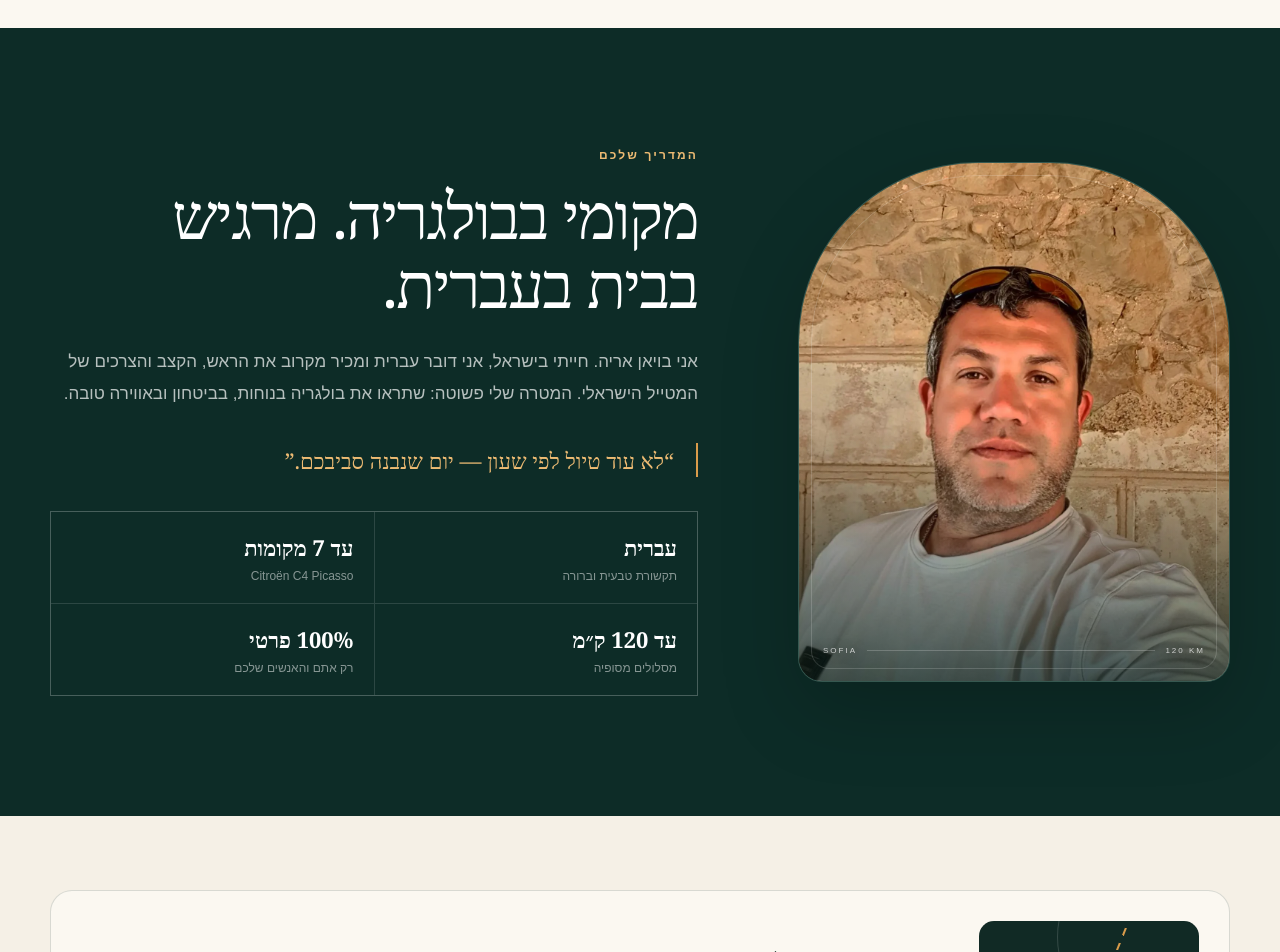
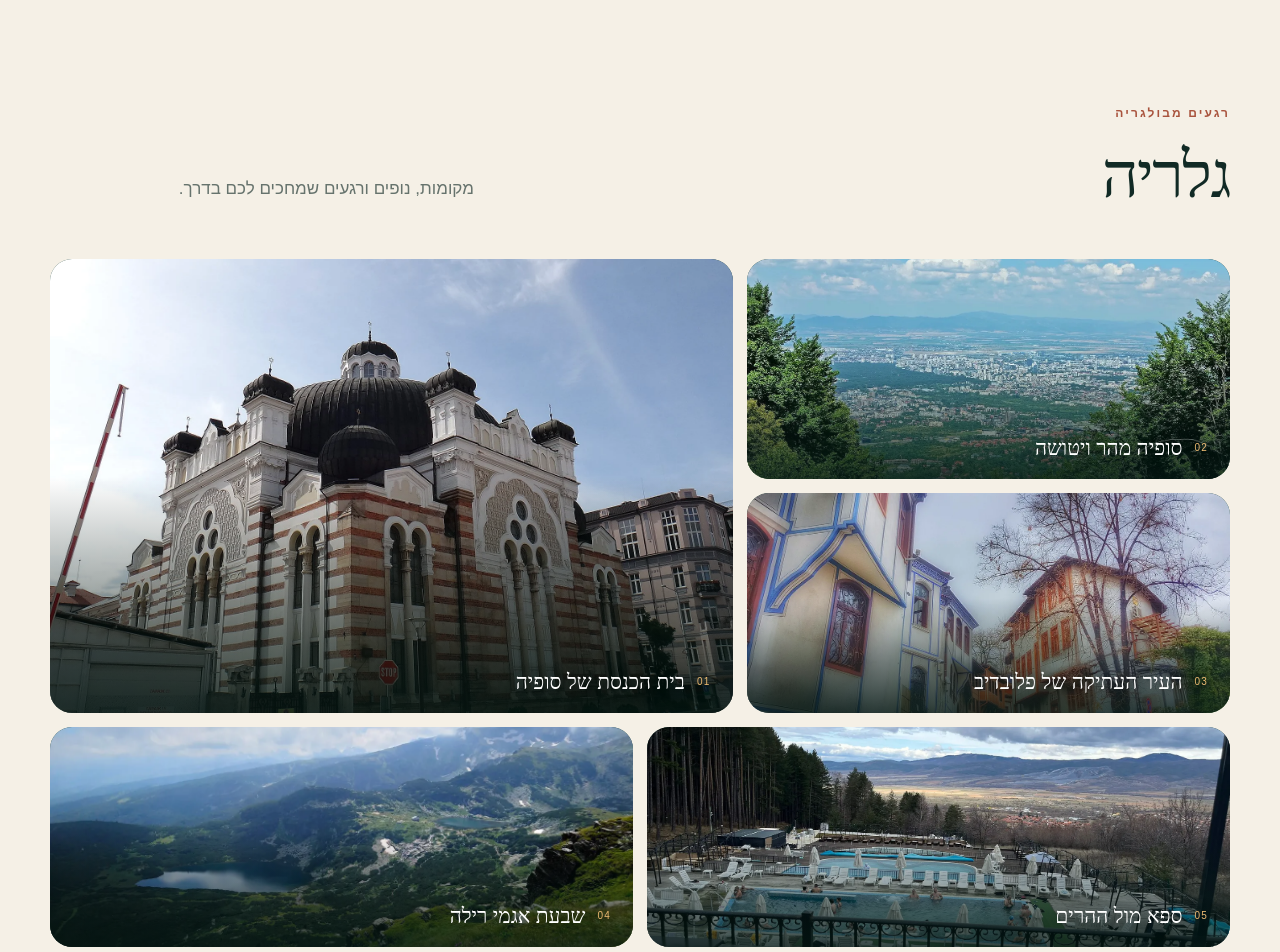
Before and after one commit to Deyan2505/Travel-Ben, a Next.js app: page / in a window 1280 px wide. Shown: the part 1740-2692 px from the top of the page. Built offline with nearby package versions, Linux system fonts and the light colour scheme; no server answers.

Commit message:
Add gallery section and navigation

```diff
--- a/app/page.tsx
+++ b/app/page.tsx
@@ -13,12 +13,20 @@ const TOUR_PHOTOS = [
   "/spa-pool-panorama.webp",
 ];
 
+const GALLERY_PHOTOS = [
+  { src: "/sofia-synagogue-hero-v2.webp", width: 1920, height: 1080 },
+  { src: "/tour-sofia-vitosha.webp", width: 1200, height: 816 },
+  { src: "/tour-plovdiv-old-town.webp", width: 1200, height: 900 },
+  { src: "/tour-seven-rila-lakes.webp", width: 1200, height: 901 },
+  { src: "/spa-pool-panorama.webp", width: 1600, height: 1200 },
+];
+
 const content = {
   he: {
     dir: "rtl" as const,
     locale: "he",
-    nav: ["טיולים", "למה איתי", "איך זה עובד", "שאלות"],
-    navLinks: ["#tours", "#about", "#process", "#faq"],
+    nav: ["טיולים", "גלריה", "למה איתי", "איך זה עובד", "שאלות"],
+    navLinks: ["#tours", "#gallery", "#about", "#process", "#faq"],
     contact: "דברו איתי",
     eyebrow: "טיולים פרטיים מבולגריה · בעברית",
     title: "בולגריה בדרך שלכם",
@@ -32,6 +40,17 @@ const content = {
     toursTitle: "יום אחד. הרבה יותר מבולגריה.",
     toursIntro:
       "כל טיול יוצא מסופיה ונבנה סביב האנשים שנוסעים — בלי קבוצה זרה, בלי לחץ ובלי מחסום שפה.",
+    galleryKicker: "רגעים מבולגריה",
+    galleryTitle: "גלריה",
+    galleryIntro: "מקומות, נופים ורגעים שמחכים לכם בדרך.",
+    galleryLabels: ["בית הכנסת של סופיה", "סופיה מהר ויטושה", "העיר העתיקה של פלובדיב", "שבעת אגמי רילה", "ספא מול ההרים"],
+    galleryPhotoAlts: [
+      "חזית בית הכנסת של סופיה",
+      "תצפית על סופיה מהר ויטושה",
+      "רחוב מרוצף בעיר העתיקה של פלובדיב",
+      "נוף אווירי של שבעת אגמי רילה",
+      "בריכות ספא חיצוניות מול הרי בולגריה",
+    ],
     tourPhotoAlts: [
       "נוף של סופיה מהר ויטושה",
       "רחוב עתיק בעיר העתיקה של פלובדיב",
@@ -115,8 +134,8 @@ const content = {
   bg: {
     dir: "ltr" as const,
     locale: "bg",
-    nav: ["Турове", "За мен", "Как работи", "Въпроси"],
-    navLinks: ["#tours", "#about", "#process", "#faq"],
+    nav: ["Турове", "Галерия", "За мен", "Как работи", "Въпроси"],
+    navLinks: ["#tours", "#gallery", "#about", "#process", "#faq"],
     contact: "Свържете се",
     eyebrow: "Частни турове от София · на иврит",
     title: "България по вашия начин",
@@ -130,6 +149,17 @@ const content = {
     toursTitle: "Един ден. Много повече България.",
     toursIntro:
       "Всеки тур започва от София и се съобразява с хората в автомобила — без непозната група, без бързане и без езикова бариера.",
+    galleryKicker: "Моменти от България",
+    galleryTitle: "Галерия",
+    galleryIntro: "Места, гледки и моменти, които ви очакват по пътя.",
+    galleryLabels: ["Софийската синагога", "София от Витоша", "Старият Пловдив", "Седемте рилски езера", "СПА с планинска панорама"],
+    galleryPhotoAlts: [
+      "Фасадата на Софийската синагога",
+      "Панорама към София от Витоша",
+      "Калдъръмена улица в Стария град на Пловдив",
+      "Панорама към Седемте рилски езера",
+      "Открити СПА басейни с планинска панорама",
+    ],
     tourPhotoAlts: [
       "Панорама към София от Витоша",
       "Калдъръмена улица в Стария град на Пловдив",
@@ -176,8 +206,8 @@ const content = {
   en: {
     dir: "ltr" as const,
     locale: "en",
-    nav: ["Tours", "Your guide", "How it works", "FAQ"],
-    navLinks: ["#tours", "#about", "#process", "#faq"],
+    nav: ["Tours", "Gallery", "Your guide", "How it works", "FAQ"],
+    navLinks: ["#tours", "#gallery", "#about", "#process", "#faq"],
     contact: "Get in touch",
     eyebrow: "Private tours from Sofia · in Hebrew",
     title: "Bulgaria, your way",
@@ -189,6 +219,17 @@ const content = {
     toursKicker: "Selected routes",
     toursTitle: "One day. Much more Bulgaria.",
     toursIntro: "Every tour starts in Sofia and is shaped around the people travelling — no unfamiliar group, no rush and no language barrier.",
+    galleryKicker: "Moments from Bulgaria",
+    galleryTitle: "Gallery",
+    galleryIntro: "Places, views and moments waiting for you along the way.",
+    galleryLabels: ["Sofia Synagogue", "Sofia from Vitosha", "Plovdiv Old Town", "Seven Rila Lakes", "Mountain-view spa"],
+    galleryPhotoAlts: [
+      "The façade of Sofia Synagogue",
+      "Panoramic view of Sofia from Vitosha Mountain",
+      "Cobblestone street in Plovdiv Old Town",
+      "Panoramic view of the Seven Rila Lakes",
+      "Outdoor spa pools overlooking the Bulgarian mountains",
+    ],
     tourPhotoAlts: [
       "Panoramic view of Sofia from Vitosha Mountain",
       "Cobblestone street in Plovdiv Old Town",
@@ -353,16 +394,33 @@ export default function Home() {
               </article>
             ))}
           </div>
-          <p className="tour-photo-credits">
-            <span>Photos:</span>
-            <a href="https://commons.wikimedia.org/wiki/File:Sofia_seen_from_Vitosha_1.jpg" target="_blank" rel="noreferrer">Sofia — Ivano Giambattista / CC0</a>
-            <a href="https://commons.wikimedia.org/wiki/File:Plovdiv-old_town.jpg" target="_blank" rel="noreferrer">Plovdiv — S kirkova / CC BY-SA 4.0</a>
-            <a href="https://commons.wikimedia.org/wiki/File:Rila_Lakes.jpg" target="_blank" rel="noreferrer">Rila Lakes — Untravelled / CC BY-SA 4.0</a>
-          </p>
           <div className="price-strip">
             <div><span>{copy.priceFrom}</span><strong>{copy.price}</strong><small>{copy.priceNote}</small></div>
             <p>{copy.priceDetails}</p>
             <a href="#contact">{copy.heroPrimary}<span>↗</span></a>
+          </div>
+        </div>
+      </section>
+
+      <section className="section gallery-section" id="gallery">
+        <div className="page-width">
+          <div className="section-heading split-heading gallery-heading">
+            <div><p className="eyebrow">{copy.galleryKicker}</p><h2>{copy.galleryTitle}</h2></div>
+            <p>{copy.galleryIntro}</p>
+          </div>
+          <div className="gallery-grid">
+            {GALLERY_PHOTOS.map((photo, index) => (
+              <figure className={`gallery-item gallery-${index + 1}`} key={photo.src}>
+                <img
+                  src={photo.src}
+                  alt={copy.galleryPhotoAlts[index]}
+                  width={photo.width}
+                  height={photo.height}
+                  loading="lazy"
+                />
+                <figcaption><span>0{index + 1}</span>{copy.galleryLabels[index]}</figcaption>
+              </figure>
+            ))}
           </div>
         </div>
       </section>
```
